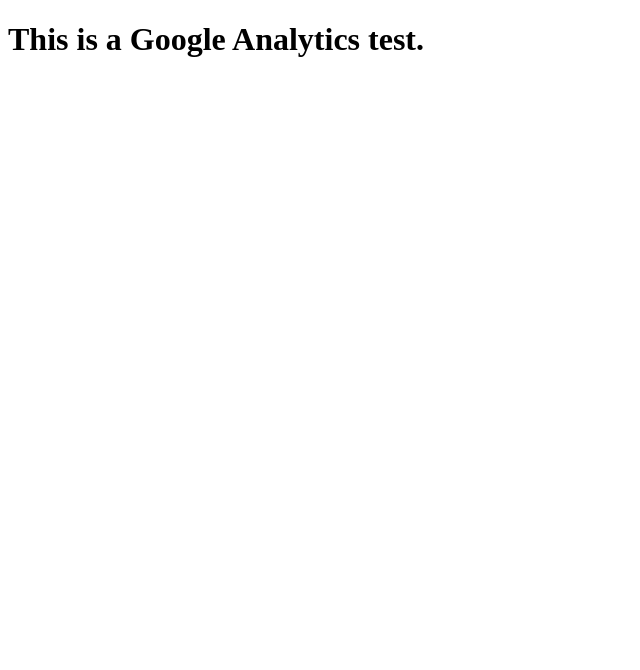
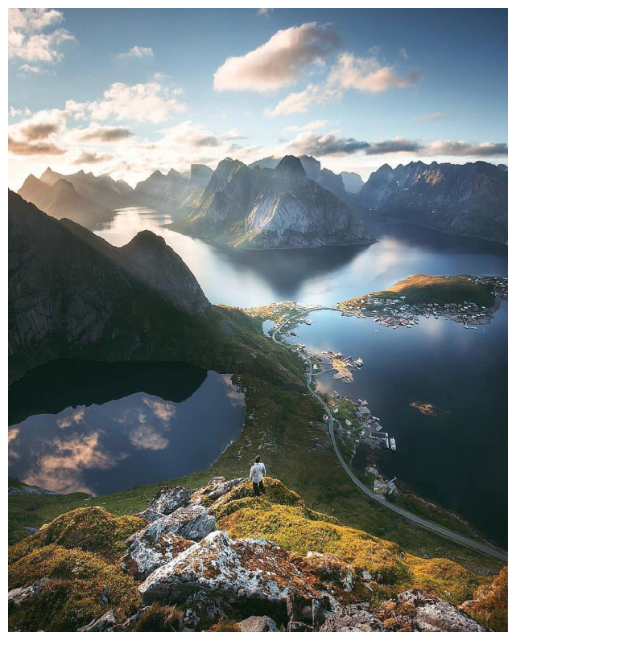
Before and after one commit to martin-bobek/martin-bobek.github.io, a plain HTML site: page index.html in a window 1280 px wide. Shown: the whole page, without its empty margins (0-640 px from the left). Drawn offline with Linux system fonts and the light colour scheme.

Commit message:
Added image.

```diff
--- a/index.html
+++ b/index.html
@@ -12,6 +12,6 @@
     <title>Google Analytics</title>
 </head>
 <body>
-    <h1>This is a Google Analytics test.<h1>
+    <img src="images/Lofoten.jpg" alt="Lofoten Islands, Norway" width="500">
 </body>
 </html>
```
Also changed, not shown: images/Lofoten.jpg (added).
